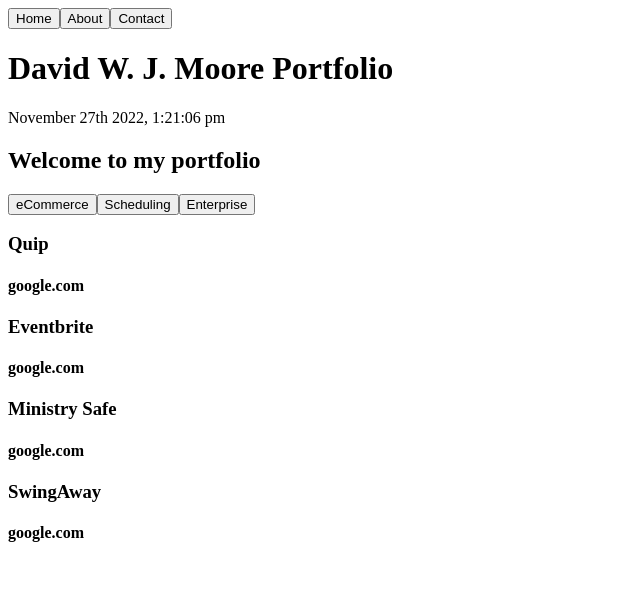
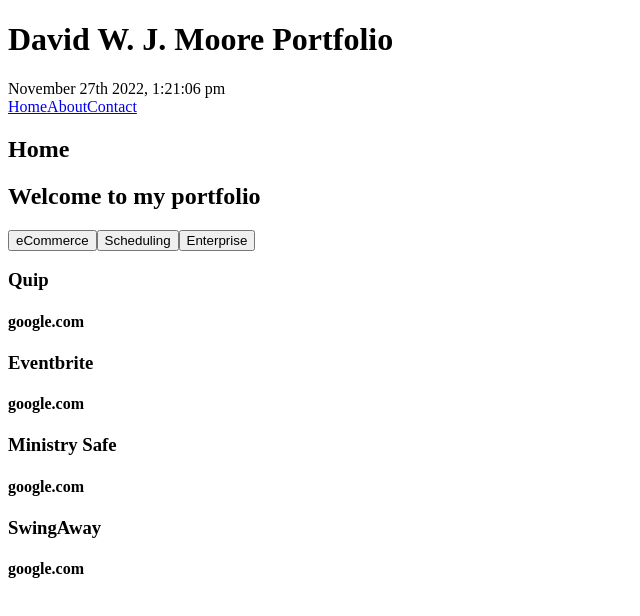
Before and after one commit to dwjmoore/portfolio, a React (Create React App) app: page / in a window 1280 px wide. Shown: the top 616 px of the page, without its empty margins (0-640 px from the left). Built offline with nearby package versions, Linux system fonts and the light colour scheme.

Commit message:
built out navbar and routes

```diff
--- a/src/App.js
+++ b/src/App.js
@@ -3,21 +3,20 @@
 import Navbar from "./components/navigation/Navbar";
 import Home from "./components/pages/Home";
 import About from "./components/pages/About";
-import PortfolioContainer from "./components/portfolio/PortfolioContainer";
+import Contact from "./components/pages/Contact";
 
 export default function App() {
     return (
         <div className="app">
+            <h1>David W. J. Moore Portfolio</h1>
+            <div>{moment().format("MMMM Do YYYY, h:mm:ss a")}</div>
             <Routes>
                 <Route path="/" element={<Navbar />} >
                     <Route index element={<Home />} />
                     <Route path="about" element={<About />} />
+                    <Route path="contact" element={<Contact />} />
                 </Route>
             </Routes>
-
-            <h1>David W. J. Moore Portfolio</h1>
-            <div>{moment().format("MMMM Do YYYY, h:mm:ss a")}</div>
-            <PortfolioContainer />
         </div>
     );
 }
--- a/src/components/navigation/Navbar.js
+++ b/src/components/navigation/Navbar.js
@@ -1,9 +1,21 @@
+import { NavLink, Outlet } from "react-router-dom";
+
 export default function Navbar() {
     return (
         <div>
-            <button>Home</button>
-            <button>About</button>
-            <button>Contact</button>
+            <NavLink to="/" activeClassName="nav-link-active">
+                Home
+            </NavLink>
+
+            <NavLink to="/about" activeClassName="nav-link-active">
+                About
+            </NavLink>
+
+            <NavLink to="/contact" activeClassName="nav-link-active">
+                Contact
+            </NavLink>
+
+            <Outlet />
         </div>
     );
 }
--- /dev/null
+++ b/src/components/pages/Contact.js
@@ -0,0 +1,5 @@
+export default function Contact() {
+    return (
+        <div>Contact</div>
+    );
+}
--- a/src/components/pages/Home.js
+++ b/src/components/pages/Home.js
@@ -1,5 +1,10 @@
+import PortfolioContainer from "../portfolio/PortfolioContainer";
+
 export default function Home() {
     return (
-        <div>Home</div>
+        <div>
+            <h2>Home</h2>
+            <PortfolioContainer />
+        </div>
     );
 }
```
